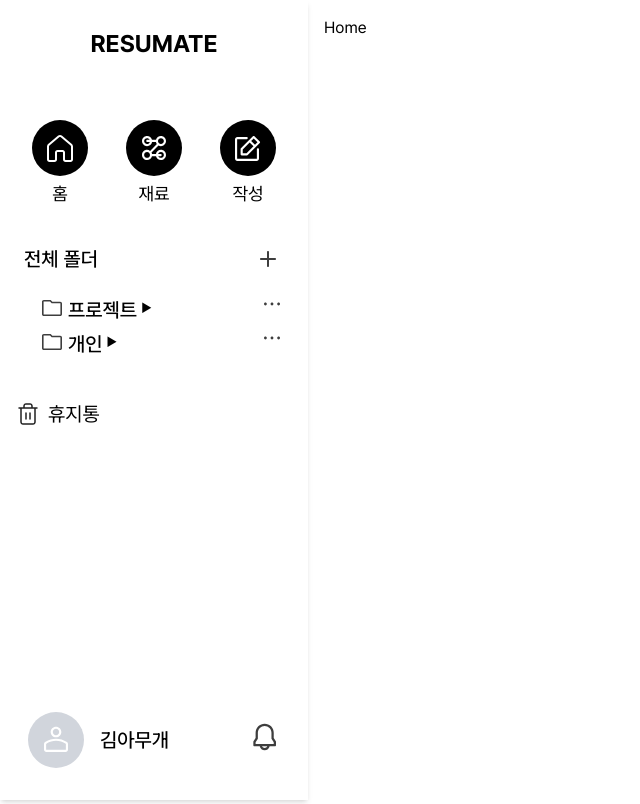
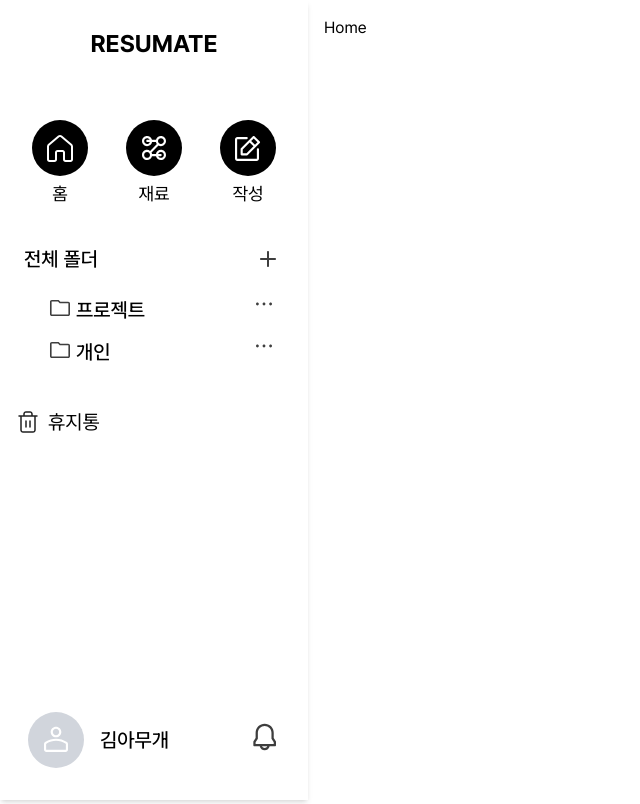
Before and after one commit to career-pirates/resumate-frontend, a React (Vite) app: page / in a window 1280 px wide. Shown: the whole page, without its empty margins (0-640 px from the left). Built offline with nearby package versions, Linux system fonts and the light colour scheme.

Commit message:
feat: 사이드바 폴더 구조 초안 구현

```diff
--- a/src/components/Sidebar/FolderTreeNode.tsx
+++ b/src/components/Sidebar/FolderTreeNode.tsx
@@ -1,19 +1,21 @@
-import { useState } from 'react'
+// import { useState } from 'react'
 import type { FolderNode } from '../../types/Folder'
 
 interface FolderNodeProps {
   node: FolderNode
 }
 
+// 사이드바 폴더 구조 확정 시 주석 삭제 예정
+
 function FolderTreeNode({ node }: FolderNodeProps) {
-  const [isOpen, setIsOpen] = useState(false)
-  const hasChildren = node.children.length > 0
+  // const [isOpen, setIsOpen] = useState(false)
+  // const hasChildren = node.children.length > 0
 
   return (
-    <div>
+    <div className="m-2">
       <div
         className="flex items-center justify-between gap-1 cursor-pointer"
-        onClick={() => hasChildren && setIsOpen(!isOpen)}
+        // onClick={() => hasChildren && setIsOpen(!isOpen)}
       >
         <div className="flex items-center gap-1">
           <span>
@@ -33,12 +35,12 @@ function FolderTreeNode({ node }: FolderNodeProps) {
             </svg>
           </span>
           <span className="text-md font-medium pt-[4px]">{node.name}</span>
-          {hasChildren && (
+          {/* {hasChildren && (
             <span className="text-xs w-4">{isOpen ? '▼' : '▶'}</span>
-          )}
+          )} */}
         </div>
 
-        <div>
+        <div className="ml-auto">
           <button>
             <svg
               xmlns="http://www.w3.org/2000/svg"
@@ -64,7 +66,7 @@ function FolderTreeNode({ node }: FolderNodeProps) {
         </div>
       </div>
 
-      {isOpen && hasChildren && (
+      {/* {isOpen && hasChildren && (
         <div className="ml-2 mt-2 pl-2">
           {node.children.map((child) => (
             <FolderTreeNode
@@ -73,7 +75,7 @@ function FolderTreeNode({ node }: FolderNodeProps) {
             />
           ))}
         </div>
-      )}
+      )} */}
     </div>
   )
 }
```
